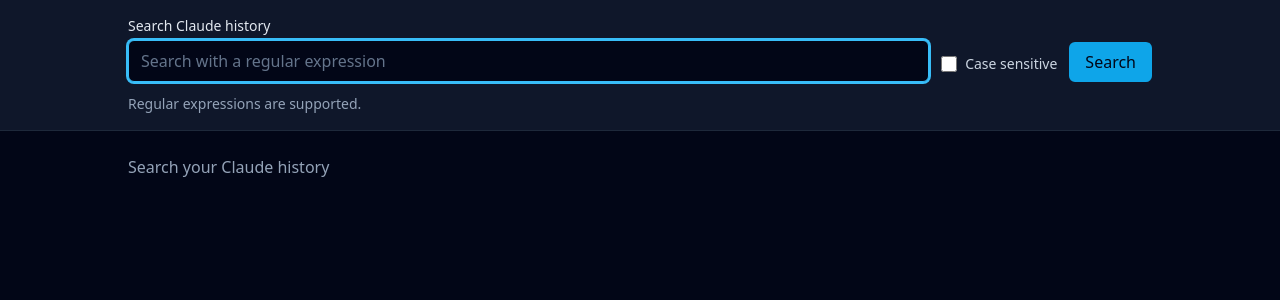
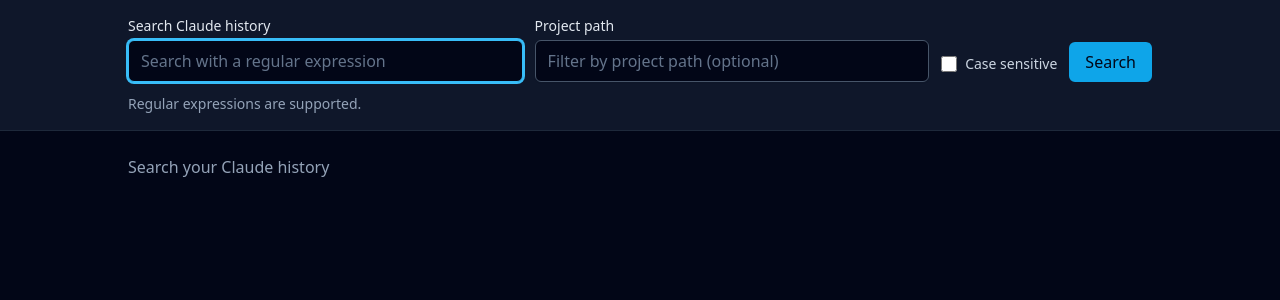
Before and after one commit to grillermo/claude-search, a Flask app: page / in a window 1280 px wide. Shown: the top 300 px of the page. Run offline with Flask 3, Linux system fonts and the light colour scheme; some libraries are stand-ins or nearby versions.

Commit message:
feat: add web project path filter

```diff
--- a/server.py
+++ b/server.py
@@ -40,6 +40,7 @@ def create_app(projects_dir=None):
     @app.get("/api/search")
     def api_search():
         term = request.args.get("term", "")
+        path = request.args.get("path", "")
         case_sensitive = request.args.get("case_sensitive", "false").lower() in {
             "true",
             "1",
@@ -50,6 +51,7 @@ def create_app(projects_dir=None):
                 term,
                 case_sensitive=case_sensitive,
                 projects_dir=app.config["PROJECTS_DIR"],
+                path_prefix=path,
             )
         except InvalidSearchTerm as error:
             return jsonify({
@@ -72,6 +74,7 @@ def create_app(projects_dir=None):
 
         return jsonify({
             "term": term,
+            "path": path,
             "case_sensitive": case_sensitive,
             "results": [serialize_result(result) for result in results],
         })
--- a/templates/index.html
+++ b/templates/index.html
@@ -20,6 +20,16 @@
               class="mt-1 block w-full rounded-md border border-slate-600 bg-slate-950 px-3 py-2 text-base text-slate-100 shadow-sm outline-none placeholder:text-slate-500 focus:border-sky-400 focus:ring-2 focus:ring-sky-400"
               placeholder="Search with a regular expression"
               aria-describedby="regex-hint"
+            >
+          </label>
+          <label class="min-w-0 flex-1 text-sm font-medium text-slate-200" for="project-path">
+            Project path
+            <input
+              id="project-path"
+              name="path"
+              type="text"
+              class="mt-1 block w-full rounded-md border border-slate-600 bg-slate-950 px-3 py-2 text-base text-slate-100 shadow-sm outline-none placeholder:text-slate-500 focus:border-sky-400 focus:ring-2 focus:ring-sky-400"
+              placeholder="Filter by project path (optional)"
             >
           </label>
           <label class="flex items-center gap-2 pb-2 text-sm text-slate-300" for="case-sensitive">
```
Also changed, not shown: tests/test_server.py (+21 -0 lines), .superpowers/sdd/2026-08-17-path-filter/task-3-report.md (added).
